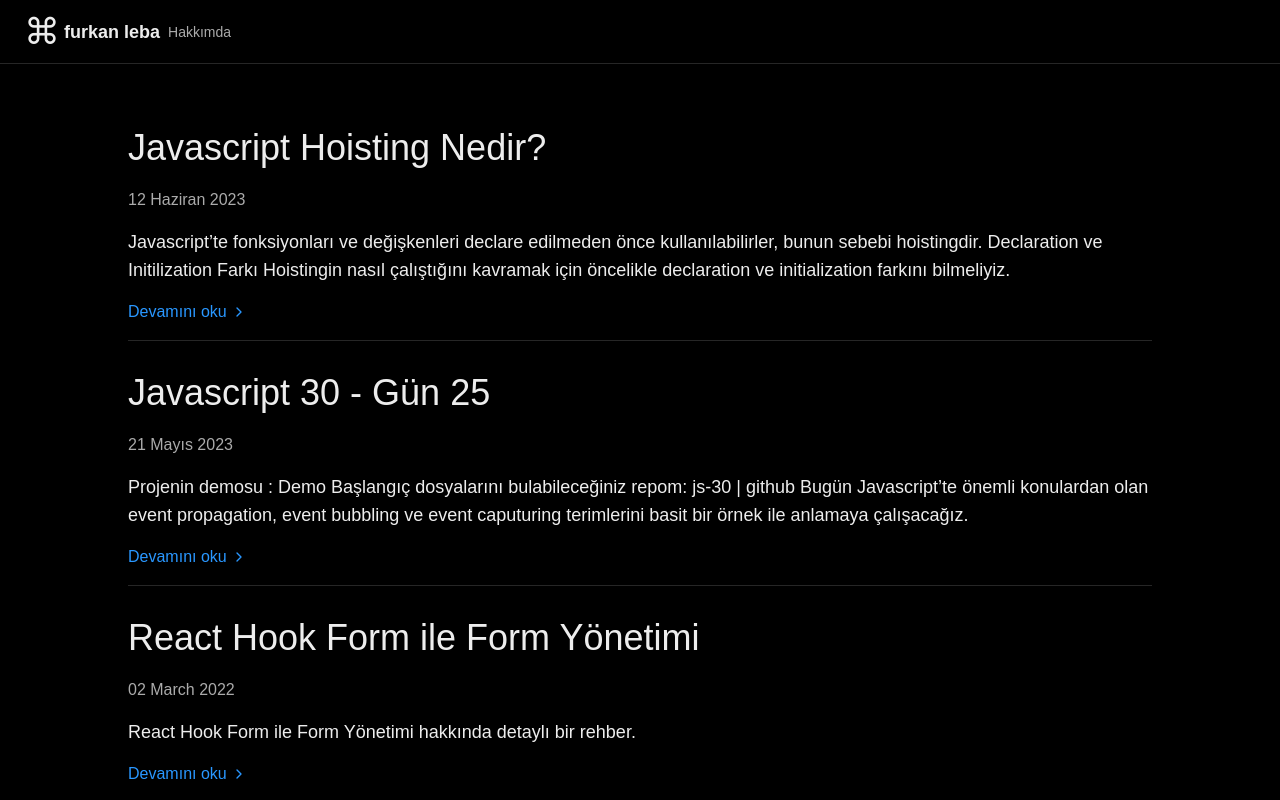
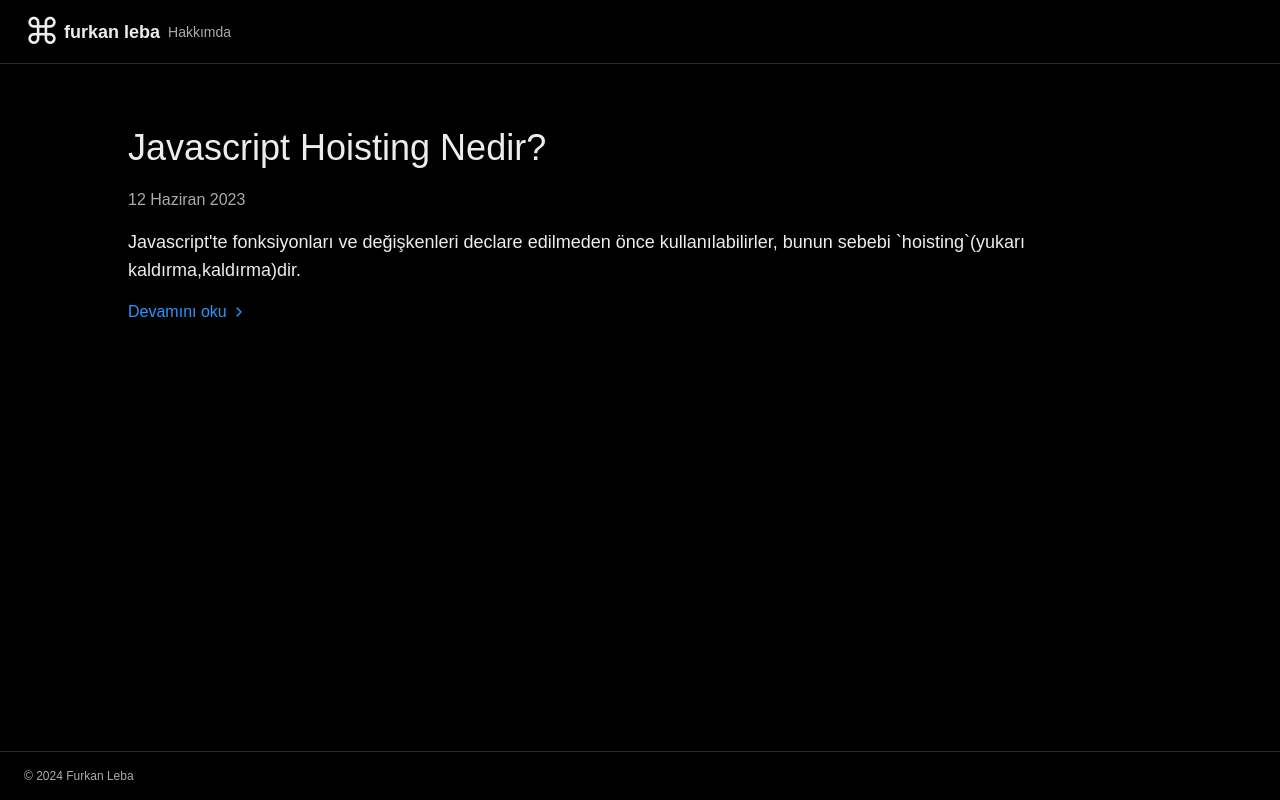
Before and after one commit to elbaley/next-blog, a Next.js app: page / in a window 1280 px wide. Shown: the top 800 px of the page. Built offline with nearby package versions, Linux system fonts and the light colour scheme.

Commit message:
feat: add excerpt delimiter

```diff
--- a/src/app/(home)/_components/Post.tsx
+++ b/src/app/(home)/_components/Post.tsx
@@ -2,12 +2,14 @@ import { ChevronRight } from "lucide-react";
 import Link from "next/link";
 
 type PostProps = {
-  post: {
+  post: PostInfo;
+};
+
+export type PostInfo = {
   title: string;
-    excerpt: string;
+  excerpt?: string;
   date: string;
   href: string;
-  };
 };
 export const Post = ({ post }: PostProps) => {
   return (
@@ -16,6 +18,9 @@ export const Post = ({ post }: PostProps) => {
         <h2 className="text-4xl pb-5">{post.title}</h2>
       </Link>
       <span className="text-secondary ">{post.date}</span>
+
+      {post.excerpt && (
+        <>
           <p className="pt-4 text-lg">{post.excerpt}</p>
           <Link
             href={post.href}
@@ -23,6 +28,8 @@ export const Post = ({ post }: PostProps) => {
           >
             Devamını oku <ChevronRight size={16} />
           </Link>
+        </>
+      )}
     </article>
   );
 };
--- a/src/app/(home)/page.tsx
+++ b/src/app/(home)/page.tsx
@@ -1,30 +1,48 @@
-import { POSTS } from "./demoPosts";
-import { Post } from "./_components/Post";
-import { readdir } from "fs/promises";
+import matter from "gray-matter";
+import toml from "toml";
+import { Post, type PostInfo } from "./_components/Post";
+import { readdir, readFile } from "fs/promises";
 
 export default async function Home() {
   const entries = await readdir("./src/content");
-  const posts = entries.map((entry) => ({
-    title: entry.replace(".mdx", ""),
-  }));
+  const posts: PostInfo[] = await Promise.all(
+    entries.map(async (entry) => {
+      const fileContents = await readFile(`./src/content/${entry}`, "utf8");
+      const matterResult = matter(fileContents, {
+        delimiters: "+++",
+        engines: {
+          toml: toml.parse.bind(toml),
+        },
+        language: "toml",
+        excerpt_separator: "<!-- end -->",
+      });
+
+      const contentExcerpt = matterResult.content.slice(0, 139) + "...";
+      const delimiterExcerpt = matterResult.excerpt;
+      const showDelimiterExcerpt =
+        delimiterExcerpt && delimiterExcerpt?.length > 3;
+
+      return {
+        title: matterResult.data.title ?? "",
+        excerpt: showDelimiterExcerpt ? delimiterExcerpt : contentExcerpt,
+
+        date: matterResult.data.date
+          ? new Date(matterResult.data.date).toLocaleDateString("tr", {
+              day: "numeric",
+              month: "long",
+              year: "numeric",
+            })
+          : "",
+        href: "/" + entry.replace(".mdx", ""),
+      };
+    }),
+  );
+
   return (
     <>
-      {POSTS.map((post) => {
-        return <Post post={{ ...post, href: "/" }} key={post.title} />;
-      })}
-      {posts.map((post) => {
-        return (
-          <Post
-            post={{
-              title: post.title,
-              excerpt: "Lorem ipsum",
-              date: "2021-01-01",
-              href: "/" + post.title,
-            }}
-            key={post.title}
-          />
-        );
-      })}
+      {posts.map((post) => (
+        <Post post={post} key={post.href} />
+      ))}
     </>
   );
 }
--- a/src/app/globals.css
+++ b/src/app/globals.css
@@ -77,16 +77,16 @@ body {
 }
 
 code {
-  counter-reset: line; /* Sadece kapsayıcıda tanımlanır */
+  counter-reset: line;
 }
 
 code [data-line]::before {
-  counter-increment: line; /* Her satırda sayaç artırılır */
-  content: counter(line); /* Sayaç değeri gösterilir */
+  counter-increment: line;
+  content: counter(line);
 
   /* Stil ayarları */
   display: inline-block;
-  width: 2rem; /* Numara genişliği */
+  width: 2rem;
   margin-right: 1rem;
   text-align: right;
   color: gray;
--- a/src/content/javascript-hoisting-nedir.mdx
+++ b/src/content/javascript-hoisting-nedir.mdx
@@ -14,6 +14,8 @@ categories = [
 draft= false
 +++
 Javascript'te fonksiyonları ve değişkenleri declare edilmeden önce kullanılabilirler, bunun sebebi `hoisting`(yukarı kaldırma,kaldırma)dir.
+
+<!-- end -->
 
 ## Declaration ve Initilization Farkı
 Hoistingin nasıl çalıştığını kavramak için öncelikle **declaration** ve **initialization** farkını bilmeliyiz. Declaration bir değişkenin var / let / const keywordlerinden herhangi biriyle tanımlanması anlamına gelirken, initialization bir değişkene başlangıç değeri atanması anlamına gelir.
--- a/src/content/testing-js.mdx
+++ /dev/null
@@ -1 +0,0 @@
-TESTING JS
```
Lines whose indentation alone changed are shown as unchanged.
